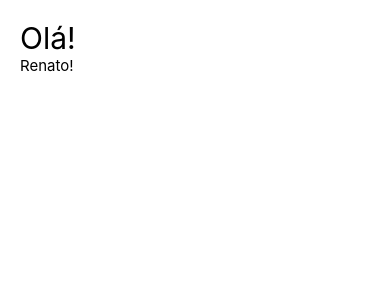
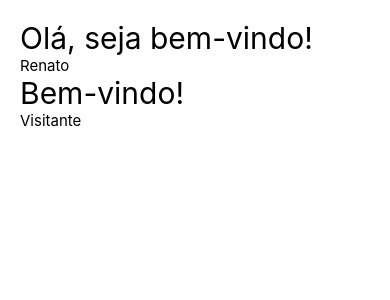
Before and after one commit to renatojfsantos/RN_APP, a React Native app: screen / in a window 390 px wide. Shown: the top 300 px of the page. Built offline with nearby package versions, Linux system fonts and the light colour scheme.

Commit message:
add props title and name

```diff
--- a/src/App.tsx
+++ b/src/App.tsx
@@ -6,7 +6,8 @@ import {Header} from './components/Header';
 const App = () => {
   return (
     <SafeAreaView style={styles.Container}>
-      <Header />
+      <Header name="Renato" title="Olá, seja bem-vindo!" />
+      <Header name="Visitante" title="Bem-vindo!" />
     </SafeAreaView>
   );
 };
--- a/src/components/Header/index.tsx
+++ b/src/components/Header/index.tsx
@@ -1,13 +1,13 @@
 import React from 'react';
 import {StyleSheet, Text, View} from 'react-native';
 
-//import { Container } from './styles',
+import {Props} from './types';
 
-export const Header = () => {
+export const Header = (props: Props) => {
   return (
     <View>
-      <Text style={styles.Title}>Olá!</Text>
-      <Text style={styles.SubTitle}>Renato!</Text>
+      <Text style={styles.Title}>{props.title}</Text>
+      <Text style={styles.SubTitle}>{props.name}</Text>
     </View>
   );
 };
--- /dev/null
+++ b/src/components/Header/types.ts
@@ -0,0 +1,4 @@
+export interface Props {
+  name: string;
+  title: string;
+}
```
